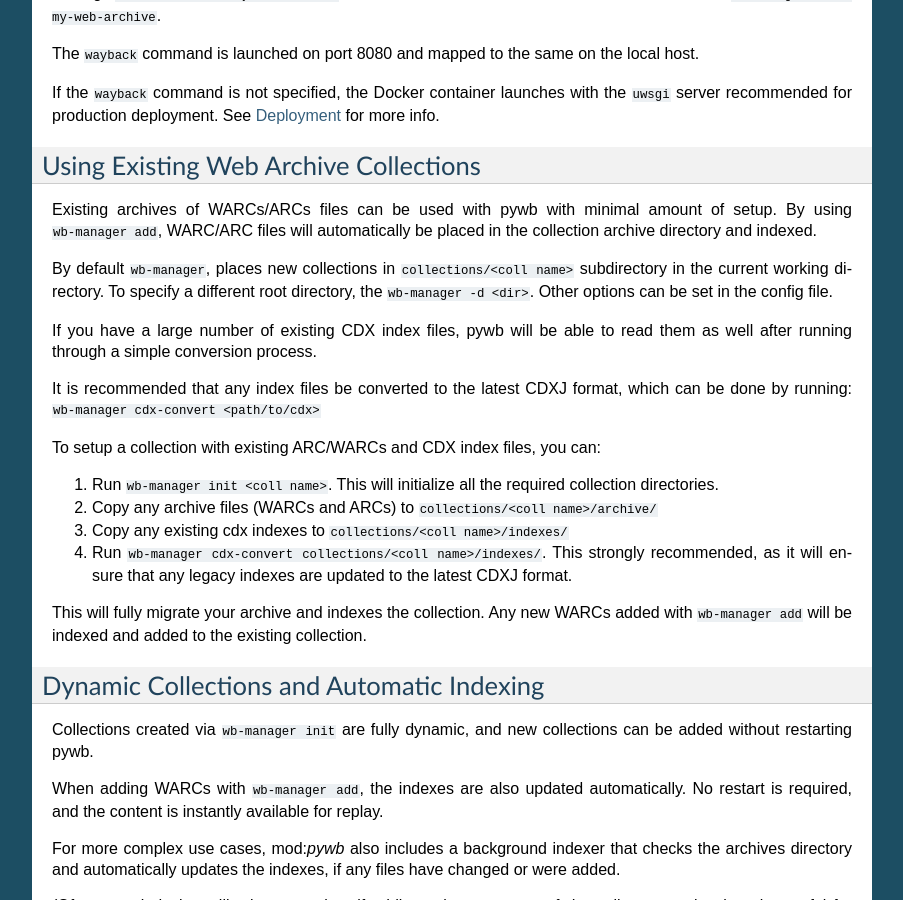
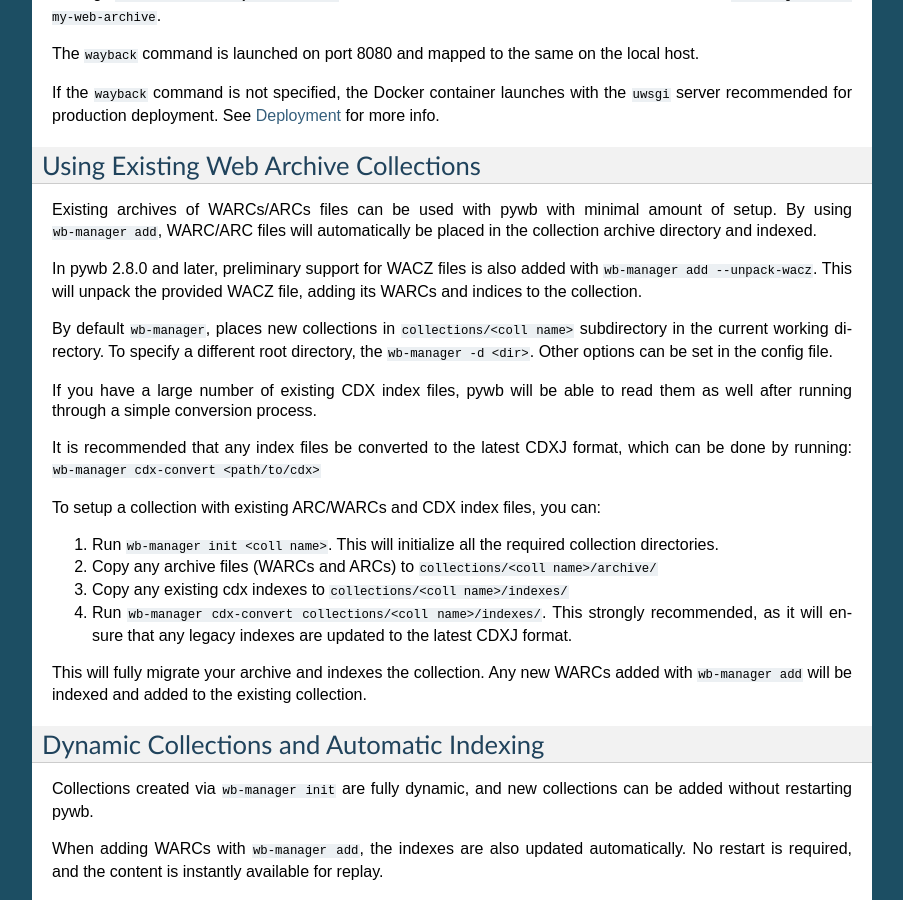
Before and after one commit to webrecorder/pywb, a Sphinx documentation site: the page built from docs/manual/usage.rst, in a window 1280 px wide and 900 px high, scrolled down 1878 px. Shown: the whole window, without its empty margins (198-1101 px from the left). Built offline with Sphinx 7.4.7, drawn with Linux system fonts in a browser that asks for light colours; pages that are not in the unit, such as notebooks, are missing from menus.

Commit message:
Rename --uncompress-wacz to --unpack-wacz and add docs (#901)
Also adds help text for wb-manager add --unpack-wacz option in CLI

```diff
--- a/docs/manual/apps.rst
+++ b/docs/manual/apps.rst
@@ -45,7 +45,8 @@
 It can be used to:
 
 * Create a new collection --  ``wb-manager init <coll>``
-* Add WARCs or WACZs to collection -- ``wb-manager add <coll> <warc/wacz>``
+* Add WARCs to collection -- ``wb-manager add <coll> <warc>``
+* Unpack WACZs to add their WARCs and indices to collection -- ``wb-manager add --unpack-wacz <coll> <wacz>``
 * Add override templates
 * Add and remove metadata to a collections ``metadata.yaml``
 * List all collections
--- a/docs/manual/usage.rst
+++ b/docs/manual/usage.rst
@@ -113,6 +113,8 @@
 
 Existing archives of WARCs/ARCs files can be used with pywb with minimal amount of setup. By using ``wb-manager add``,
 WARC/ARC files will automatically be placed in the collection archive directory and indexed.
+
+In pywb 2.8.0 and later, preliminary support for WACZ files is also added with ``wb-manager add --unpack-wacz``. This will unpack the provided WACZ file, adding its WARCs and indices to the collection.
 
 By default ``wb-manager``, places new collections in ``collections/<coll name>`` subdirectory in the current working directory. To specify a different root directory, the ``wb-manager -d <dir>``. Other options can be set in the config file.
 
```
Also changed, not shown: 2 other files.
